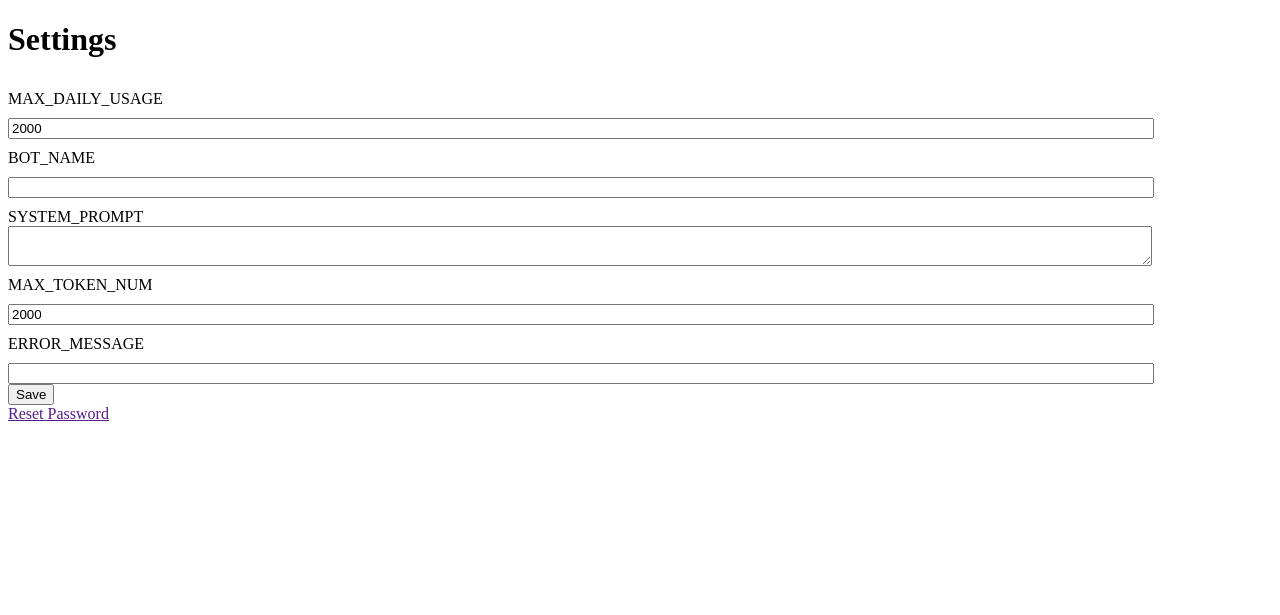
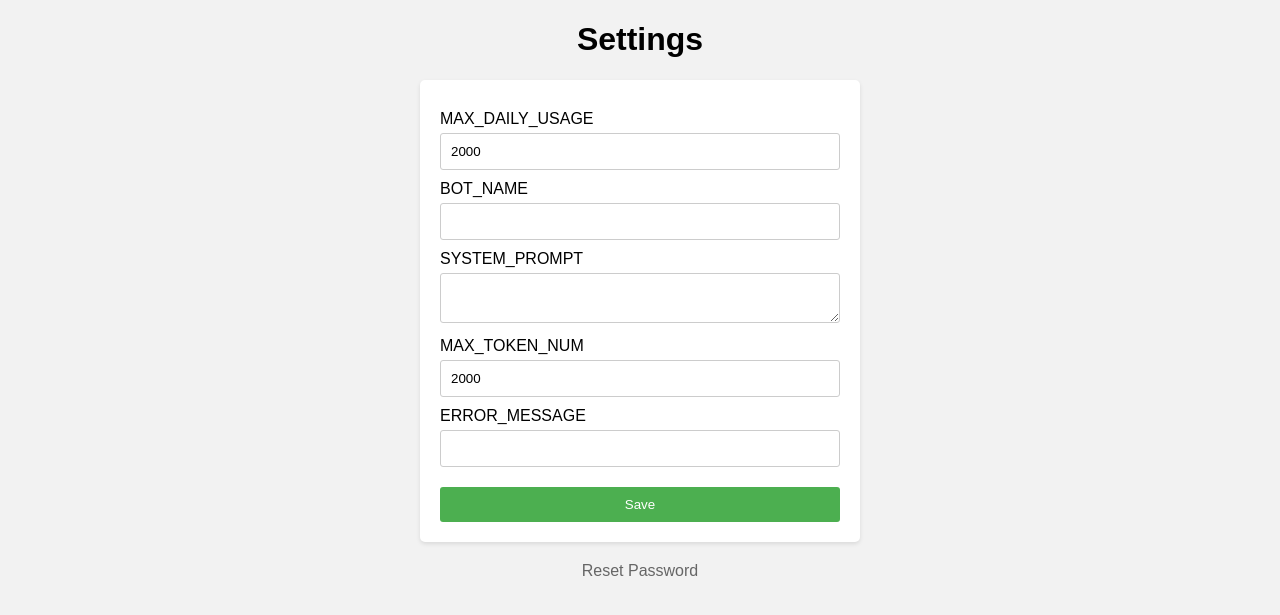
Before and after one commit to MrHiraiwa/LineBotForGPT, a Flask app: page /settings in a window 1280 px wide. Shown: the top 615 px of the page. Run offline with Flask 2, Linux system fonts and the light colour scheme; the visitor is signed in with stand-in values (Sample User, id 1); data that the repository does not hold is empty.

Commit message:
Update settings.html

```diff
--- a/templates/settings.html
+++ b/templates/settings.html
@@ -2,21 +2,59 @@
 <html>
 <head>
   <title>Settings</title>
+  <meta name="viewport" content="width=device-width, initial-scale=1.0">
   <style>
-  label {
-    display: inline-block;
-    vertical-align: top;
-    margin-top: 10px;
-    width: 200px;  /* Add this line */
-  }
-    textarea {
-      vertical-align: top;
-      overflow: hidden;
-      width: 90%; /* Add this line */
+    body {
+      font-family: Arial, sans-serif;
+      background-color: #f2f2f2;
     }
+
+    h1 {
+      text-align: center;
+    }
+
+    form {
+      max-width: 400px;
+      margin: 0 auto;
+      padding: 20px;
+      background-color: #ffffff;
+      border-radius: 5px;
+      box-shadow: 0 2px 4px rgba(0, 0, 0, 0.1);
+    }
+
+    label {
+      display: block;
+      margin-top: 10px;
+    }
+
+    textarea,
     input[type="text"] {
-      margin-top: 10px; /* Adjust as needed */
-      width: 90%; /* You may want to set this as well */
+      width: 100%;
+      padding: 10px;
+      margin-top: 5px;
+      border: 1px solid #ccc;
+      border-radius: 3px;
+      box-sizing: border-box;
+      resize: vertical;
+    }
+
+    input[type="submit"] {
+      width: 100%;
+      padding: 10px;
+      margin-top: 20px;
+      background-color: #4CAF50;
+      color: #ffffff;
+      border: none;
+      border-radius: 3px;
+      cursor: pointer;
+    }
+
+    a {
+      display: block;
+      text-align: center;
+      margin-top: 20px;
+      color: #666666;
+      text-decoration: none;
     }
   </style>
   <script>
```
